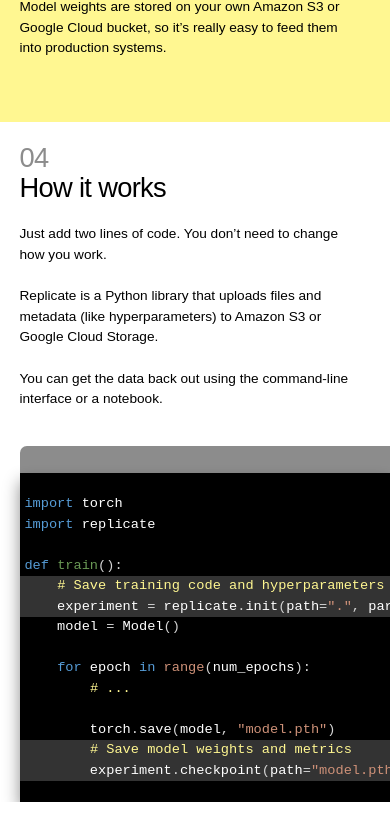
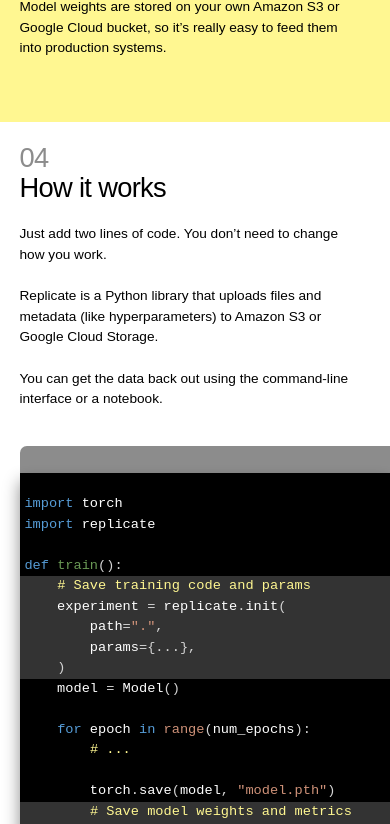
Before and after one commit to replicate/keepsake, a Next.js app in the folder web/: page / in a window 390 px wide. Shown: the part 1100-1924 px from the top of the page. Built offline with nearby package versions, Linux system fonts and the light colour scheme; a web font is replaced by a local one.

Commit message:
Make homepage code examples fit on mobile

```diff
--- a/web/pages/index.js
+++ b/web/pages/index.js
@@ -104,7 +104,12 @@
           </p>
         </div>
         <div className="windowChrome">
-          <CodeBlock language="python" copyButton={false}>{`import torch
+          {/* Desktop */}
+          <CodeBlock
+            language="python"
+            copyButton={false}
+            className="sm-hidden"
+          >{`import torch
 import replicate
 
 def train():
@@ -121,6 +126,35 @@
         #highlight-start
         # Save model weights and metrics
         experiment.checkpoint(path="model.pth", metrics={...})
+        #highlight-end`}</CodeBlock>
+          {/* Mobile */}
+          <CodeBlock
+            language="python"
+            copyButton={false}
+            className="hidden sm-block"
+          >{`import torch
+import replicate
+
+def train():
+    #highlight-start
+    # Save training code and params
+    experiment = replicate.init(
+        path=".",
+        params={...},
+    )
+    #highlight-end
+    model = Model()
+
+    for epoch in range(num_epochs):
+        # ...
+
+        torch.save(model, "model.pth")
+        #highlight-start
+        # Save model weights and metrics
+        experiment.checkpoint(
+            path="model.pth",
+            metrics={...},
+        )
         #highlight-end`}</CodeBlock>
         </div>
       </section>
@@ -253,7 +287,8 @@
           </p>
           <CodeBlock language="python" copyButton={false}>
             {`import replicate
-model = torch.load(replicate.experiments.get("e45a203").best().open("model.pth"))`}
+checkpoint = replicate.experiments.get("e45a203").best()
+model = torch.load(checkpoint.open("model.pth"))`}
           </CodeBlock>
 
           <h3 id="anchor-6">A platform to build upon</h3>
--- a/web/styles/global.scss
+++ b/web/styles/global.scss
@@ -1344,6 +1344,7 @@
 }
 
 /* UTILITIES */
+/* TODO: use tailwind? */
 .margin-top-1 {
   margin-top: $whitespace-vertical;
 }
@@ -1356,3 +1357,19 @@
   margin-top: $whitespace-vertical;
   margin-bottom: $whitespace-vertical;
 }
+
+.hidden {
+  display: none;
+}
+
+.sm-hidden {
+  @media (max-width: 700px) {
+    display: none;
+  }
+}
+
+.sm-block {
+  @media (max-width: 700px) {
+    display: block;
+  }
+}
```
